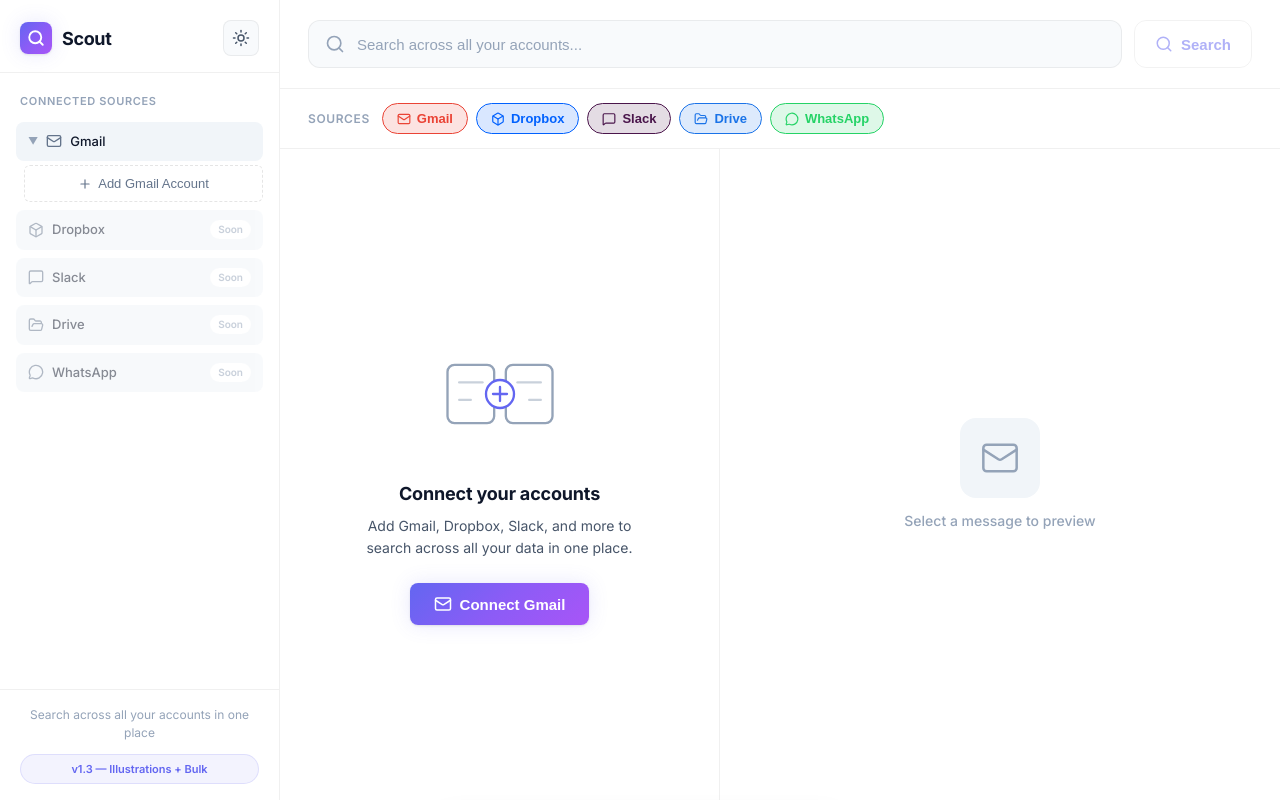
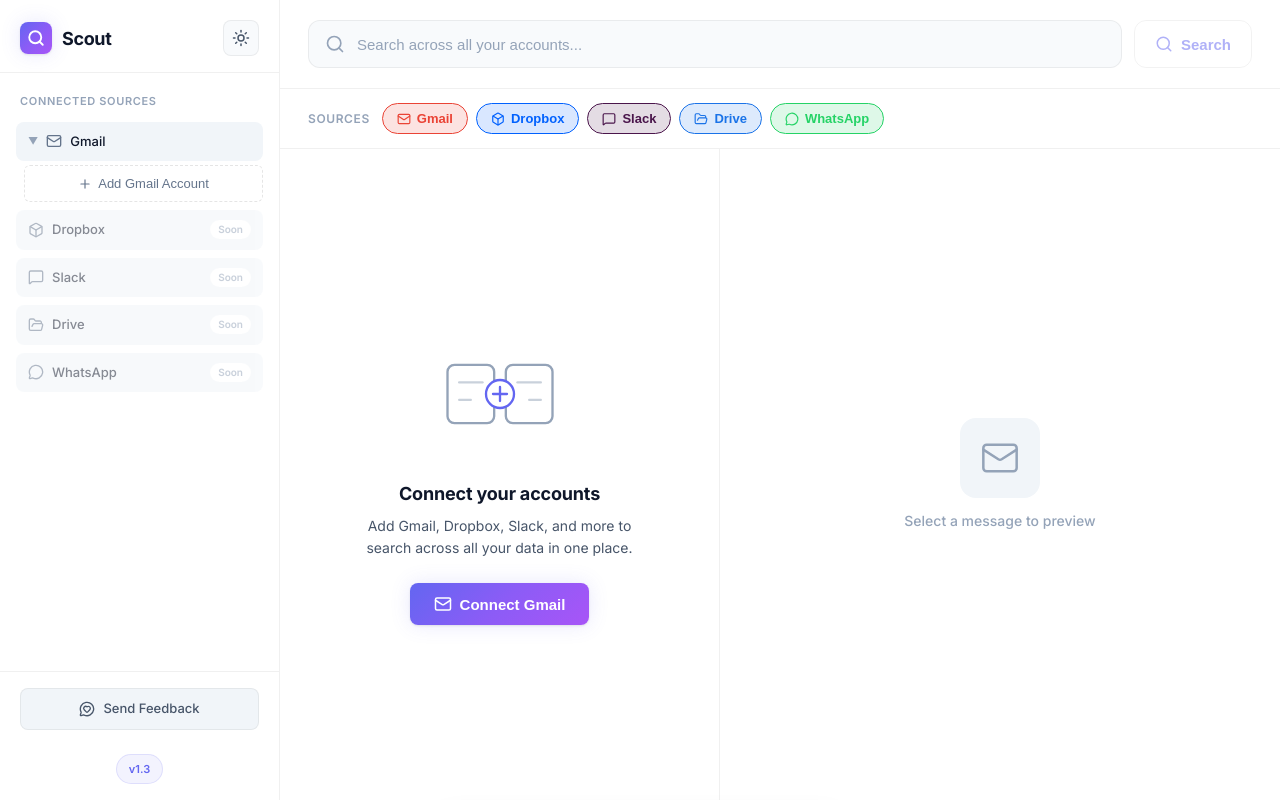
Before and after one commit to worldcash1/scout, a React (Vite) app: page / in a window 1280 px wide. Built offline with nearby package versions, Linux system fonts and the light colour scheme.

Commit message:
Add feedback button (mailto hidden)

```diff
--- a/src/App.css
+++ b/src/App.css
@@ -450,6 +450,10 @@
 .sidebar-footer {
   padding: 16px 20px;
   border-top: 1px solid var(--border-subtle);
+  display: flex;
+  flex-direction: column;
+  gap: 12px;
+  align-items: center;
 }
 
 .sidebar-footer-text {
@@ -457,6 +461,29 @@
   color: var(--text-muted);
   text-align: center;
   line-height: 1.5;
+}
+
+.feedback-btn {
+  display: flex;
+  align-items: center;
+  justify-content: center;
+  gap: 8px;
+  width: 100%;
+  padding: 10px 16px;
+  background: var(--bg-tertiary);
+  color: var(--text-secondary);
+  text-decoration: none;
+  font-size: 13px;
+  font-weight: 500;
+  border-radius: var(--radius-md);
+  transition: all var(--transition-base);
+  border: 1px solid var(--border-subtle);
+}
+
+.feedback-btn:hover {
+  background: var(--accent-subtle);
+  color: var(--accent);
+  border-color: var(--accent-muted);
 }
 
 .version-badge {
--- a/src/App.tsx
+++ b/src/App.tsx
@@ -18,6 +18,7 @@
   Square,
   CheckSquare,
   Download,
+  MessageCircleHeart,
 } from "lucide-react";
 import { IllustrationConnect, IllustrationSearch, IllustrationNoResults } from "./Illustrations";
 import "./App.css";
@@ -421,10 +422,14 @@
         </div>
 
         <div className="sidebar-footer">
-          <div className="sidebar-footer-text">
-            Search across all your accounts in one place
-          </div>
-          <div className="version-badge">v1.3 — Illustrations + Bulk</div>
+          <a
+            href="mailto:namhhca@yahoo.com?subject=Scout%20Feedback&body=Hi%2C%0A%0AI%20have%20some%20feedback%20about%20Scout%3A%0A%0A"
+            className="feedback-btn"
+          >
+            <MessageCircleHeart size={16} />
+            <span>Send Feedback</span>
+          </a>
+          <div className="version-badge">v1.3</div>
         </div>
       </aside>
 
```
